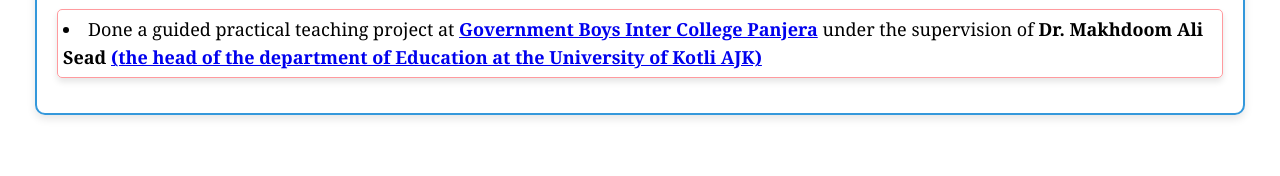
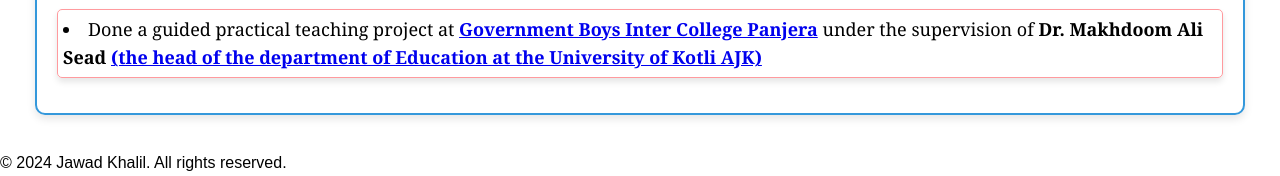
Before and after one commit to Jawad-Khalil/HTML_tester, a plain HTML site: page index.html in a window 1280 px wide. Shown: the part 4571-4747 px from the top of the page. Before the commit the page ends 4721 px from the top, so only its background shows below. Drawn offline with Linux system fonts and the light colour scheme.

Commit message:
Update index.html

```diff
--- a/index.html
+++ b/index.html
@@ -369,5 +369,11 @@
     </main>
   <a href="#" id="scrollToTopBtn" class="scroll-to-top-btn" title="Scroll to Top">&uarr;</a>
     <script src="script.js"></script>
+<footer class="footer">
+    <div class="footer-content">
+        <p>&copy; 2024 Jawad Khalil. All rights reserved.</p>
+    </div>
+</footer>
+
 </body>
 </html>
```
